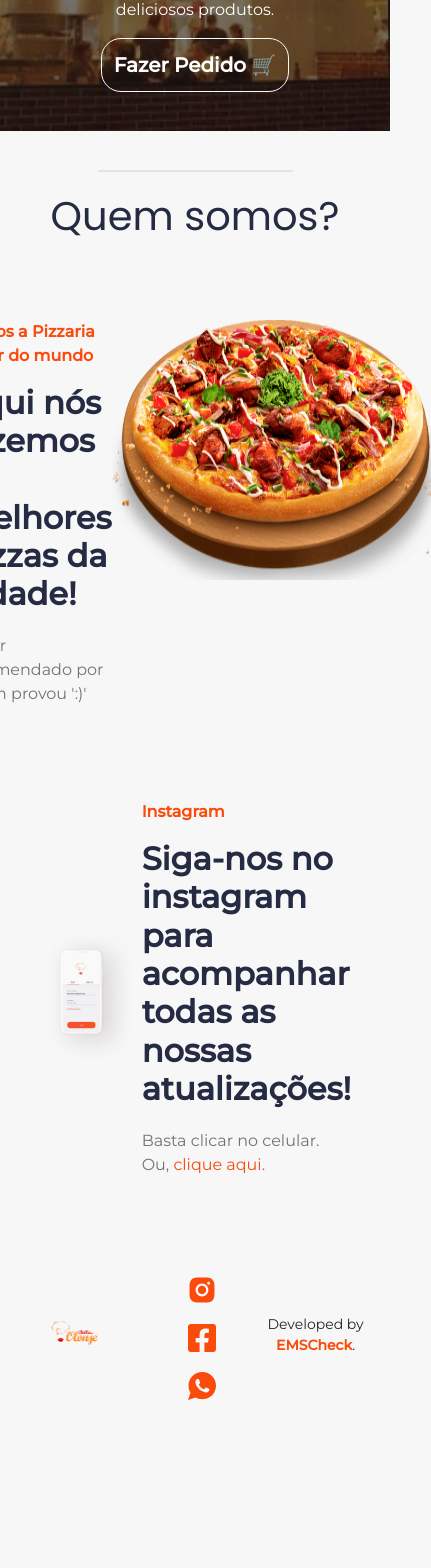
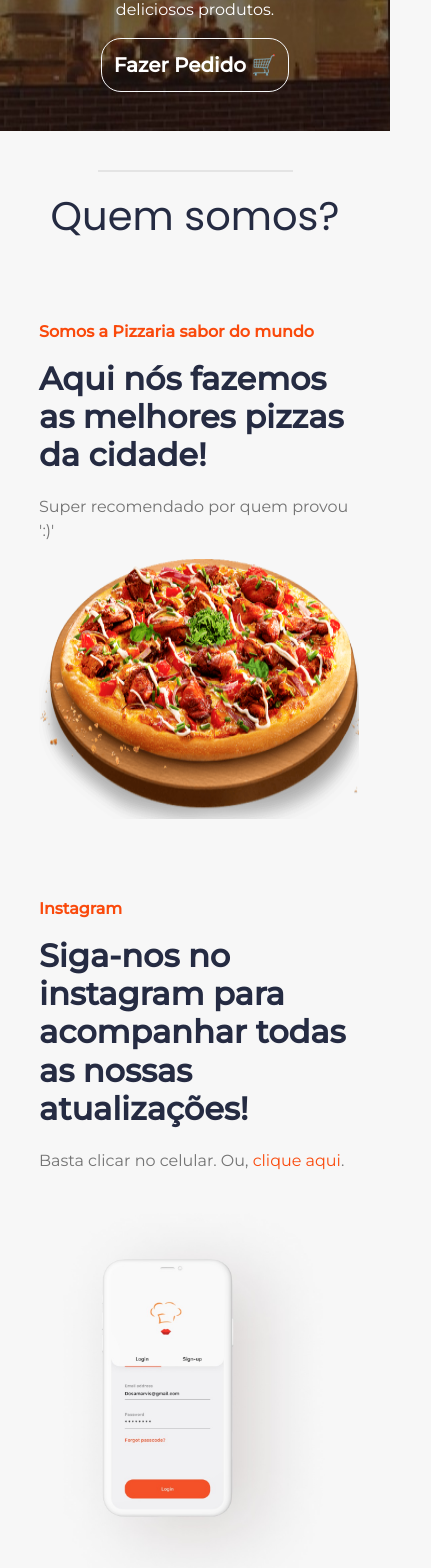
Before and after one commit to Emerson1337/onlineCheckEMS, a React (Create React App) app in the folder front/: page / in a window 390 px wide. Shown: the part 373-1941 px from the top of the page, 431 px wide, since content can reach past the window. Before the commit the page ends 1788 px from the top, so only its background shows below. Built offline with nearby package versions, Linux system fonts and the light colour scheme; the HTML template or start-up script is replaced by a standard one.

Commit message:
responsivity

```diff
--- a/front/src/components/Footer/styles/Footer.css
+++ b/front/src/components/Footer/styles/Footer.css
@@ -32,3 +32,20 @@ footer {
 .copyright {
   font-size: 14px;
 }
+
+@media(max-width: 768px){
+  .logoFooter {
+    display: none;
+  }
+
+  .socialMediaFooter,
+  .copyright {
+    width: 100%;
+    text-align: center;
+  }
+
+  footer {
+    display: flex;
+    flex-direction: column;
+  }
+}
--- a/front/src/pages/main.css
+++ b/front/src/pages/main.css
@@ -116,3 +116,16 @@
   display: flex;
   justify-content: center;
 }
+
+@media(max-width: 768px){
+  #aboutUs {
+    display: flex;
+    flex-direction: column;
+    justify-content: center;
+  }
+  #contactUs {
+    display: flex;
+    flex-direction: column-reverse;
+    justify-content: center;
+  }
+}
--- a/front/src/pages/main.tsx
+++ b/front/src/pages/main.tsx
@@ -1,3 +1,4 @@
+/* eslint-disable jsx-a11y/anchor-is-valid */
 import React from 'react';
 import './main.css';
 
--- a/front/src/routes.tsx
+++ b/front/src/routes.tsx
@@ -2,7 +2,6 @@ import React from 'react';
 import { BrowserRouter, Switch, Route } from 'react-router-dom';
 
 import Main from './pages/main';
-import About from './pages/check';
 
 
 function Routes() {
```
